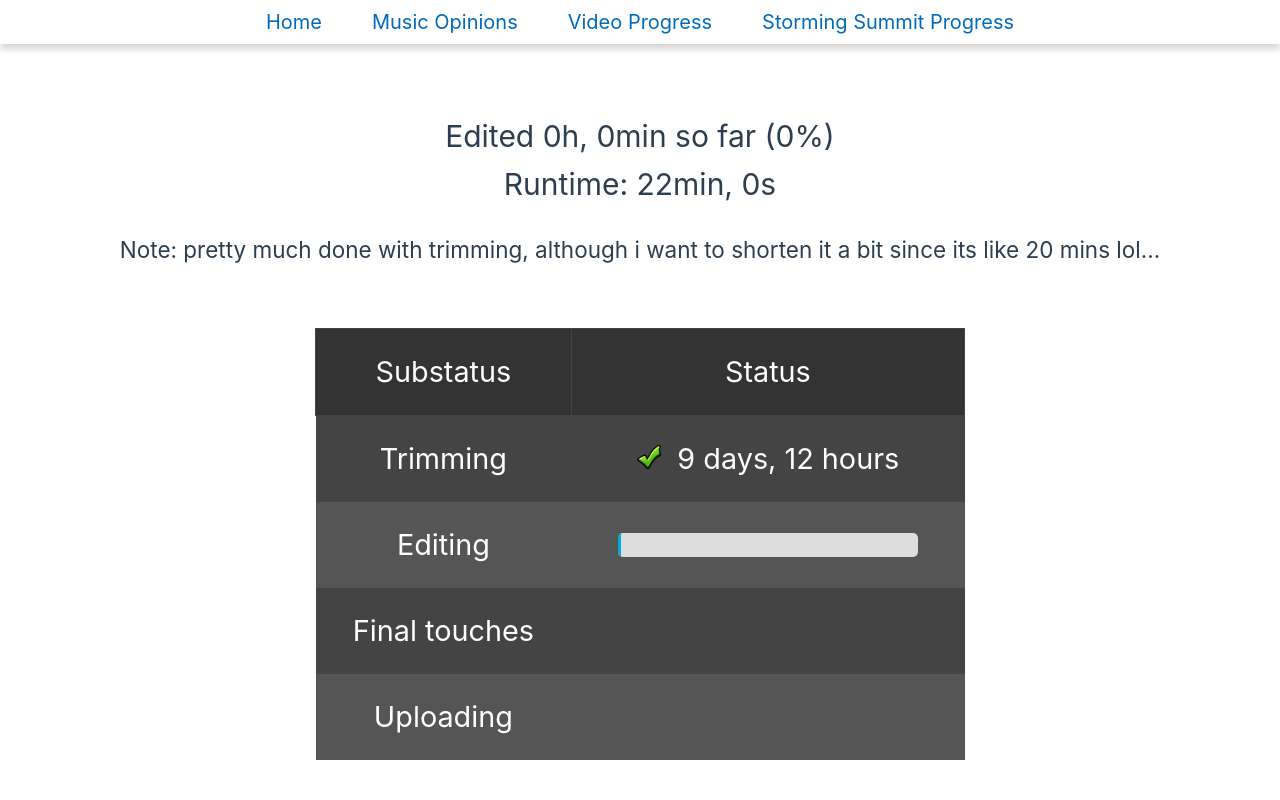
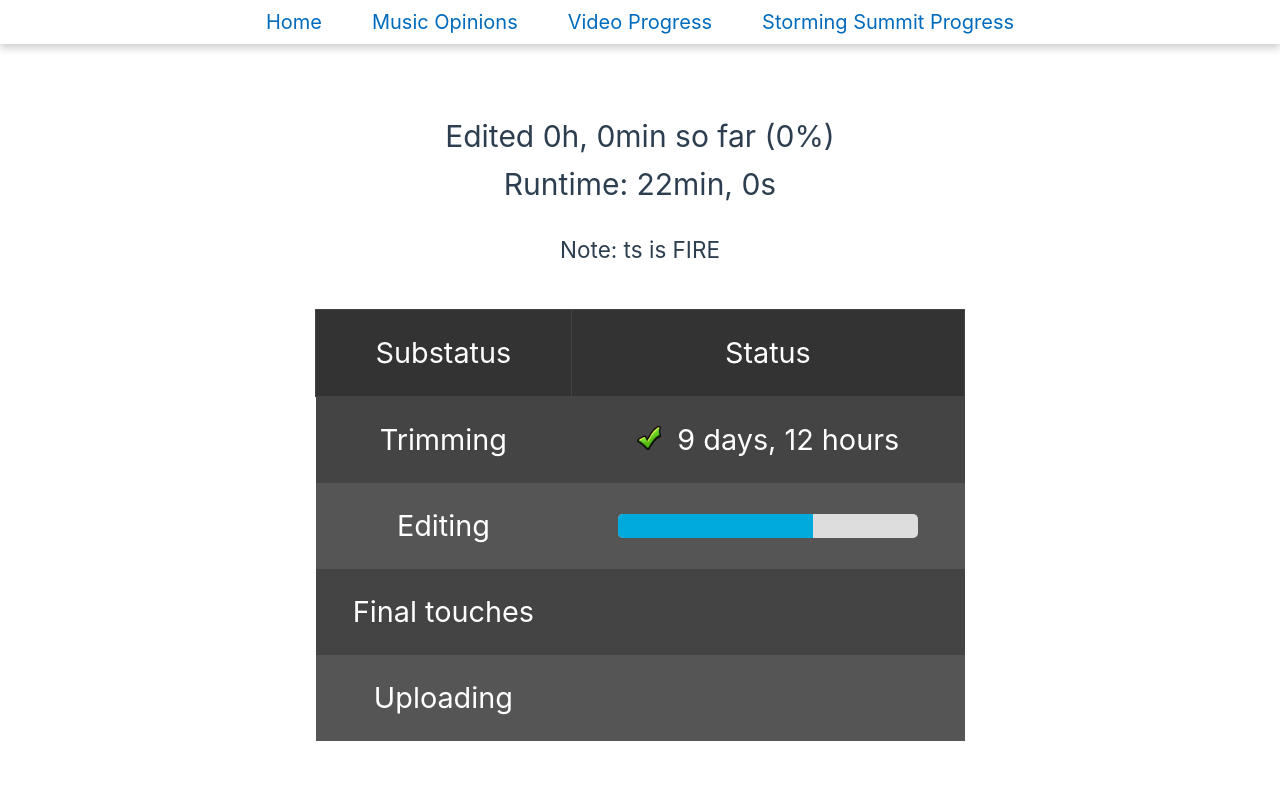
Before and after one commit to sphericle/sphericle, a Vue app: page /videoprogress in a window 1280 px wide. Shown: the top 800 px of the page. Built offline with nearby package versions, Linux system fonts and the light colour scheme.

Commit message:
ts is fire

```diff
--- a/src/views/VideoProgressView.vue
+++ b/src/views/VideoProgressView.vue
@@ -23,7 +23,7 @@
       */
       status: 1,
       // changes the progress bar width next to the current status
-      progress: 0,
+      progress: 65,
 
       // these times are in total minutes
 
@@ -32,7 +32,7 @@
       editedTime: 0, // amount of trimmed video edited
       runtime: "22min, 0s", // length of edited video
 
-      note: "pretty much done with trimming, although i want to shorten it a bit since its like 20 mins lol..."
+      note: "ts is FIRE"
     };
   },
   methods: {
```
